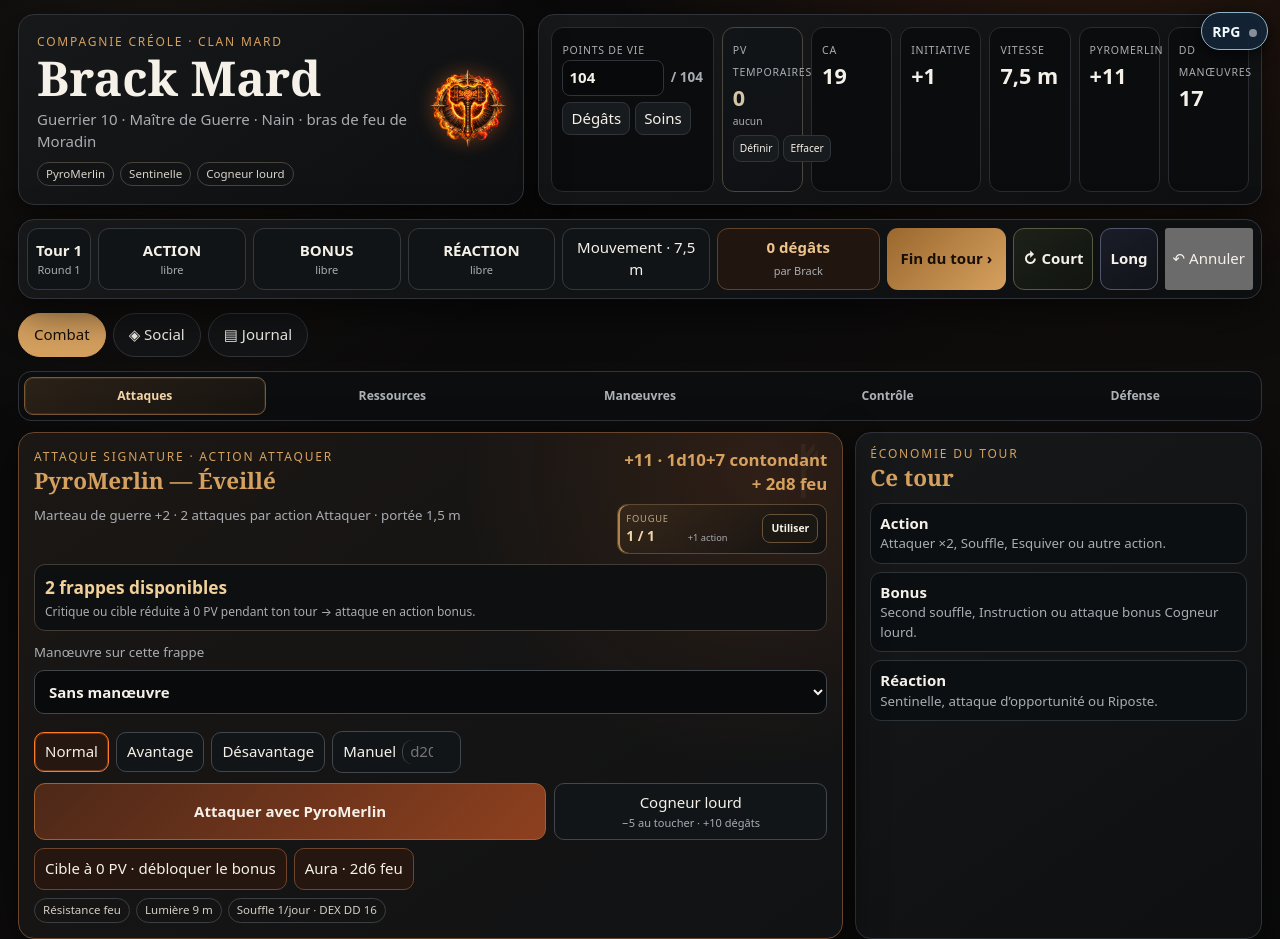
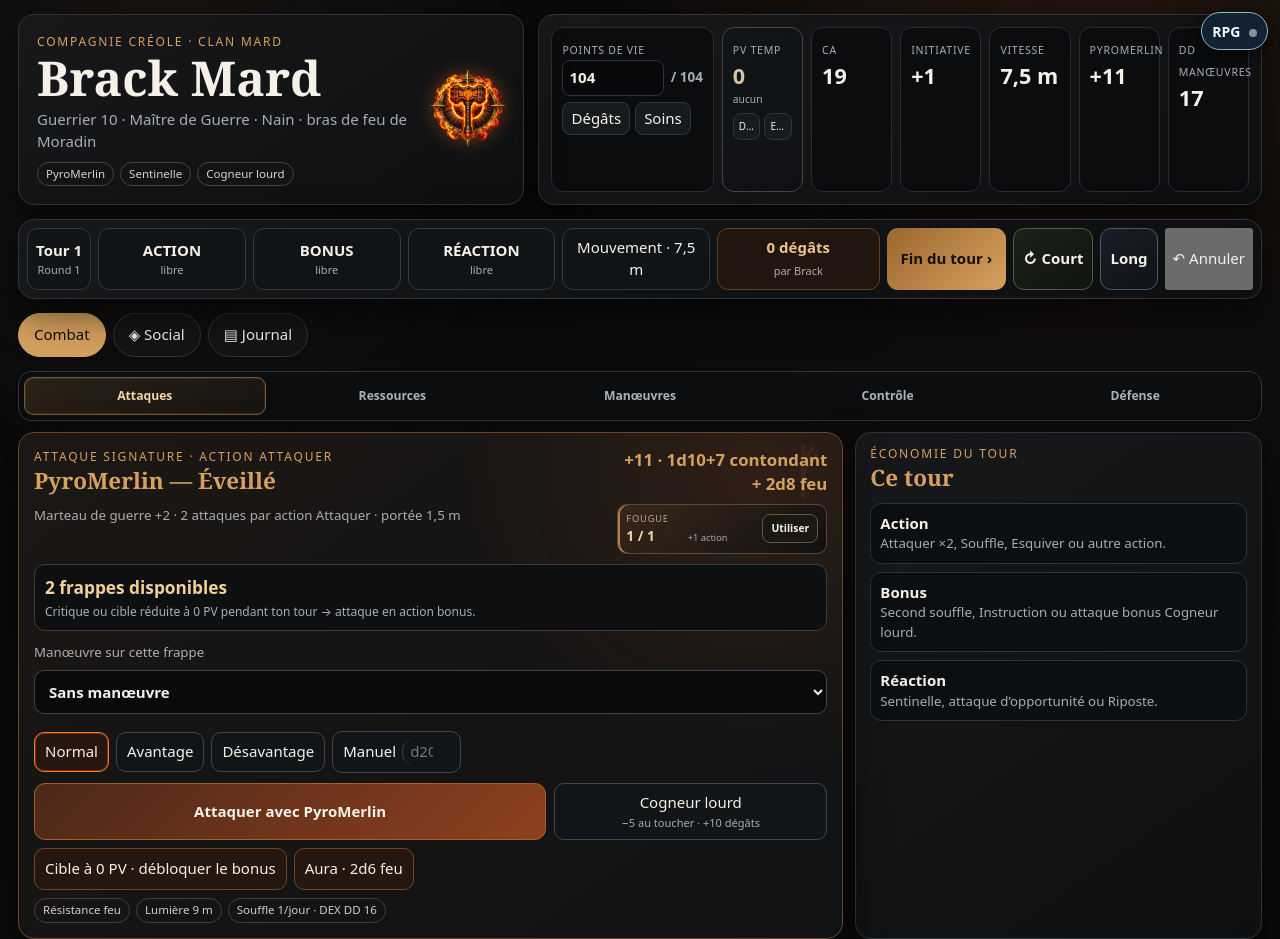
Before and after one commit to bryantoualy-del/Brackmard, a plain HTML site: page index.html in a window 1280 px wide. Shown: the top 939 px of the page. Drawn offline with nearby package versions, Linux system fonts and the light colour scheme; no server answers.

Commit message:
Harden temporary HP card layout for iPad Safari

```diff
--- a/index.html
+++ b/index.html
@@ -28,7 +28,7 @@ background:radial-gradient(circle at 50% 42%,#342116 0,#171719 48%,#090a0c 78%);
 .vitals{padding:12px;display:grid;grid-template-columns:2fr repeat(6,1fr);gap:8px}
 .stat{background:#0a0c0e;border:1px solid #292d32;border-radius:12px;padding:10px;min-width:0}.stat b{font-size:1.35rem;display:block}.stat small{color:var(--muted);text-transform:uppercase;font-size:.66rem;letter-spacing:.07em}
 .hpbox{display:grid;grid-template-columns:1fr 1fr;gap:7px}.num{width:100%;background:#07090b;border:1px solid var(--line);border-radius:8px;color:var(--ink);font-weight:800;padding:6px}
-.hp-main-row{display:grid;grid-template-columns:minmax(0,1fr) auto;gap:7px;align-items:center}.hp-main-row>b{font-size:.84rem;color:var(--muted);white-space:nowrap}.hp-actions{display:flex;gap:5px;margin-top:6px}.mini{border:1px solid var(--line);background:#181b1d;border-radius:8px;padding:5px 8px;cursor:pointer}.mini:hover,.mini:focus-visible{border-color:var(--copper)}.tempstat{position:relative;border-color:#4b463e;background:linear-gradient(145deg,#111518,#101114)}.tempstat>b{color:#d6c4a7}.temp-source{display:block;color:var(--muted);font-size:.64rem;white-space:nowrap;overflow:hidden;text-overflow:ellipsis;margin-top:1px}.temp-inline-actions{display:flex;gap:4px;margin-top:6px}.temp-inline-actions .mini{padding:4px 6px;font-size:.64rem;min-height:27px}
+.hp-main-row{display:grid;grid-template-columns:minmax(0,1fr) auto;gap:7px;align-items:center}.hp-main-row>b{font-size:.84rem;color:var(--muted);white-space:nowrap}.hp-actions{display:flex;gap:5px;margin-top:6px}.mini{border:1px solid var(--line);background:#181b1d;border-radius:8px;padding:5px 8px;cursor:pointer}.mini:hover,.mini:focus-visible{border-color:var(--copper)}.tempstat{position:relative;border-color:#4b463e;background:linear-gradient(145deg,#111518,#101114);min-width:0;overflow:hidden}.tempstat>*{max-width:100%;min-width:0}.tempstat>b{color:#d6c4a7;overflow-wrap:anywhere}.temp-source{display:block;color:var(--muted);font-size:.64rem;white-space:nowrap;overflow:hidden;text-overflow:ellipsis;margin-top:1px}.temp-inline-actions{display:grid;grid-template-columns:repeat(2,minmax(0,1fr));gap:4px;margin-top:6px}.temp-inline-actions .mini{width:100%;min-width:0;padding:4px 5px;font-size:.62rem;min-height:27px;white-space:nowrap;overflow:hidden;text-overflow:ellipsis}
 .turnbar{position:sticky;top:8px;z-index:40;margin:14px 0;padding:8px;display:grid;grid-template-columns:auto repeat(4,minmax(78px,1fr)) minmax(110px,1.1fr) auto auto auto auto;gap:7px;backdrop-filter:blur(14px)}
 .turnmark,.eco,.damage-turn{border:1px solid #34393e;background:#111416;border-radius:11px;padding:8px;text-align:center;min-width:0}
 .turnmark{display:flex;flex-direction:column;justify-content:center}.turnmark small,.eco span,.damage-turn small{color:var(--muted);font-size:.69rem}.eco{display:flex;flex-direction:column;justify-content:center}.eco.used{opacity:.42;text-decoration:line-through}.eco.extra{border-color:var(--blue);box-shadow:0 0 0 1px #78b9d533 inset}
@@ -155,7 +155,7 @@ body.fx-gwm-shake .app{animation:gwmScreenShake .34s cubic-bezier(.2,.75,.25,1)
   </div>
   <div class="vitals">
     <div class="stat hpstat"><small>Points de vie</small><div class="hp-main-row"><label><span class="sr">PV actuels</span><input id="hp" class="num" type="number" min="0" max="104" value="104"></label><b>/ 104</b></div><div class="hp-actions"><button class="mini" onclick="applyHpPrompt('damage')">Dégâts</button><button class="mini" onclick="applyHpPrompt('heal')">Soins</button></div></div>
-    <div class="stat tempstat"><small>PV temporaires</small><b id="tempHpView">0</b><span id="tempHpSource" class="temp-source">aucun</span><div class="temp-inline-actions"><button class="mini" onclick="promptTempHp()">Définir</button><button class="mini" onclick="clearTemp()">Effacer</button></div></div>
+    <div class="stat tempstat"><small>PV temp</small><b id="tempHpView">0</b><span id="tempHpSource" class="temp-source">aucun</span><div class="temp-inline-actions"><button class="mini" onclick="promptTempHp()">Définir</button><button class="mini" onclick="clearTemp()">Effacer</button></div></div>
     <div class="stat"><small>CA</small><b>19</b></div><div class="stat"><small>Initiative</small><b>+1</b></div><div class="stat"><small>Vitesse</small><b>7,5 m</b></div><div class="stat"><small>PyroMerlin</small><b>+11</b></div><div class="stat"><small>DD manœuvres</small><b>17</b></div>
   </div>
 </section>
```
